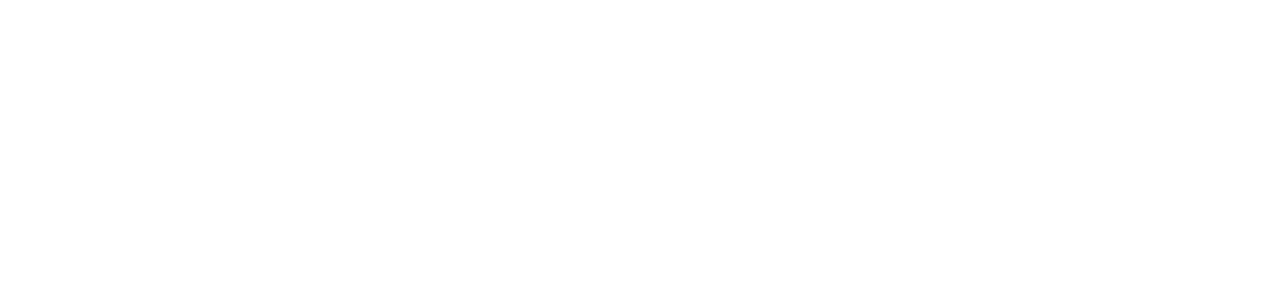
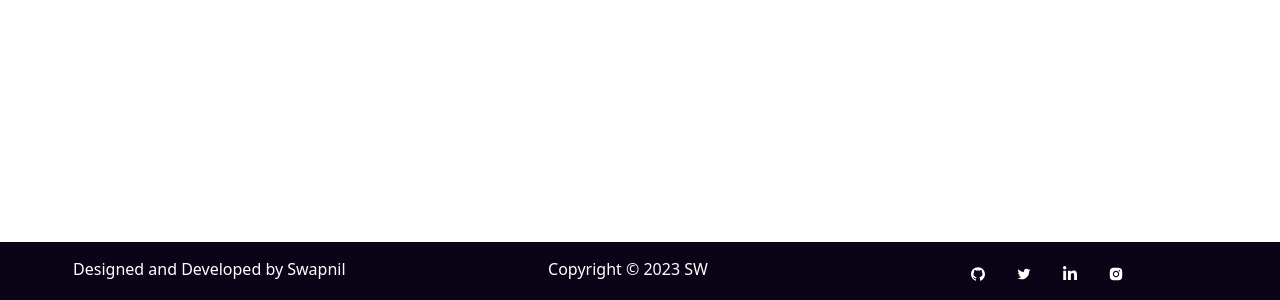
Before and after one commit to swapnilkr/CodeGraffiti, a React (Create React App) app: page / in a window 1280 px wide. Shown: the part 558-858 px from the top of the page. Before the commit the page ends 800 px from the top, so only its background shows below. Built offline with nearby package versions, Linux system fonts and the light colour scheme.

Commit message:
AddedFooter

```diff
--- a/src/App.js
+++ b/src/App.js
@@ -1,5 +1,6 @@
 import React, { useState, useEffect } from "react";
 import Preloader from "./components/Preloader";
+import Footer from "./components/Footer";
 import {
   BrowserRouter as Router,
   Route,
@@ -27,6 +28,7 @@
   return (
     <Router>
       <Preloader startup={startup} />
+      <Footer />
     </Router>
 
   );
--- /dev/null
+++ b/src/components/Footer.js
@@ -0,0 +1,71 @@
+import React from "react";
+import { Container, Row, Col } from "react-bootstrap";
+import {
+    AiFillGithub,
+    AiOutlineTwitter,
+    AiFillInstagram,
+} from "react-icons/ai";
+import { FaLinkedinIn } from "react-icons/fa";
+
+function Footer() {
+    let date = new Date();
+    let year = date.getFullYear();
+    return (
+        <Container fluid className="footer">
+            <Row>
+                <Col md="4" className="footer-copywright">
+                    <h3>Designed and Developed by Swapnil</h3>
+                </Col>
+                <Col md="4" className="footer-copywright">
+                    <h3>Copyright © {year} SW</h3>
+                </Col>
+                <Col md="4" className="footer-body">
+                    <ul className="footer-icons">
+                        <li className="social-icons">
+                            <a
+                                href="https://github.com/swapnilkr"
+                                style={{ color: "white" }}
+                                target="_blank"
+                                rel="noopener noreferrer"
+                            >
+                                <AiFillGithub />
+                            </a>
+                        </li>
+                        <li className="social-icons">
+                            <a
+                                href="https://twitter.com/s_for_swapnil"
+                                style={{ color: "white" }}
+                                target="_blank"
+                                rel="noopener noreferrer"
+                            >
+                                <AiOutlineTwitter />
+                            </a>
+                        </li>
+                        <li className="social-icons">
+                            <a
+                                href="https://www.linkedin.com/in/swapnil-kumar-050337188/"
+                                style={{ color: "white" }}
+                                target="_blank"
+                                rel="noopener noreferrer"
+                            >
+                                <FaLinkedinIn />
+                            </a>
+                        </li>
+                        <li className="social-icons">
+                            <a
+                                href="https://www.instagram.com/s_for._.swapnil/"
+                                style={{ color: "white" }}
+                                target="_blank"
+                                rel="noopener noreferrer"
+                            >
+                                <AiFillInstagram />
+                            </a>
+                        </li>
+                    </ul>
+                </Col>
+            </Row>
+        </Container>
+    );
+}
+
+export default Footer;
--- a/src/style.css
+++ b/src/style.css
@@ -1,3 +1,7 @@
+* {
+    max-width: 100%;
+}
+
 html {
     --section-background-color: linear-gradient(to bottom left,
             rgba(17, 16, 16, 0.582),
```
